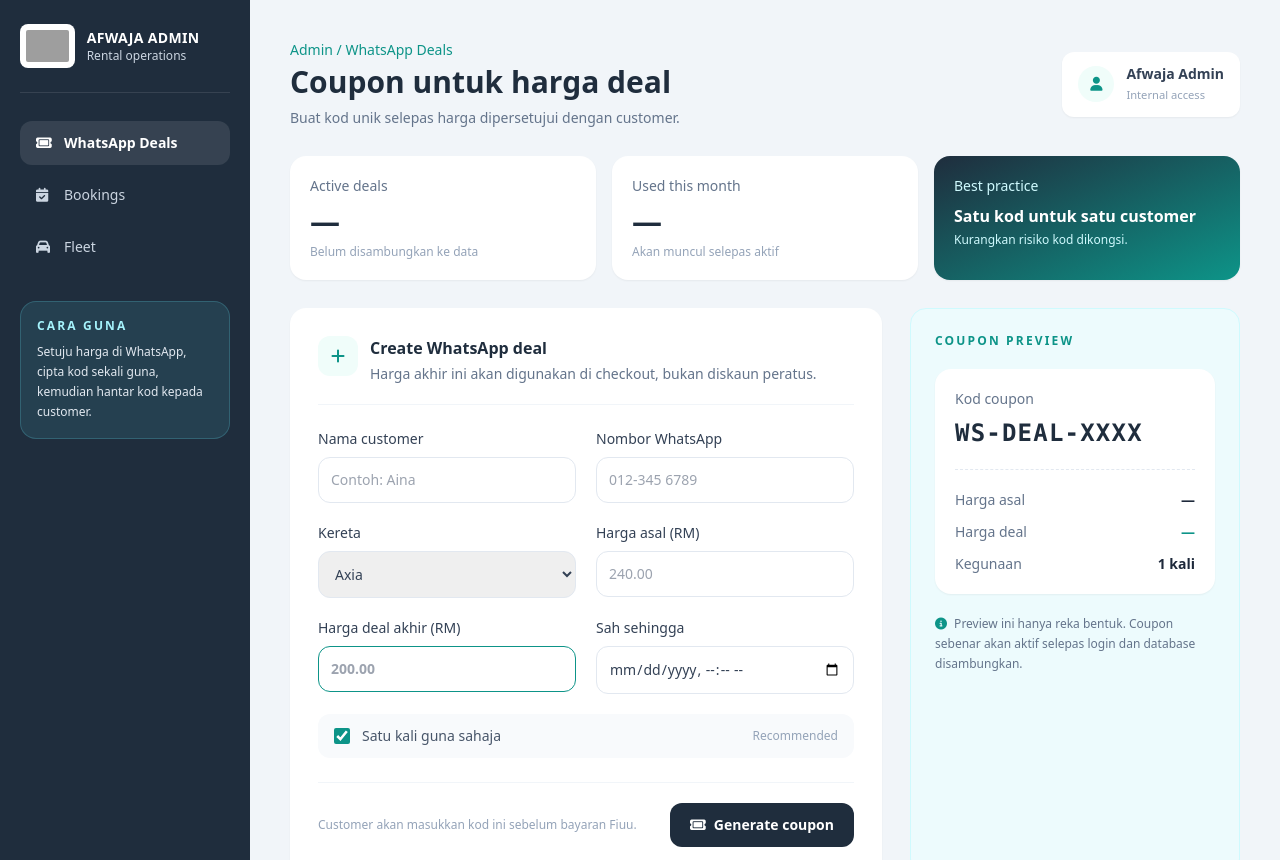
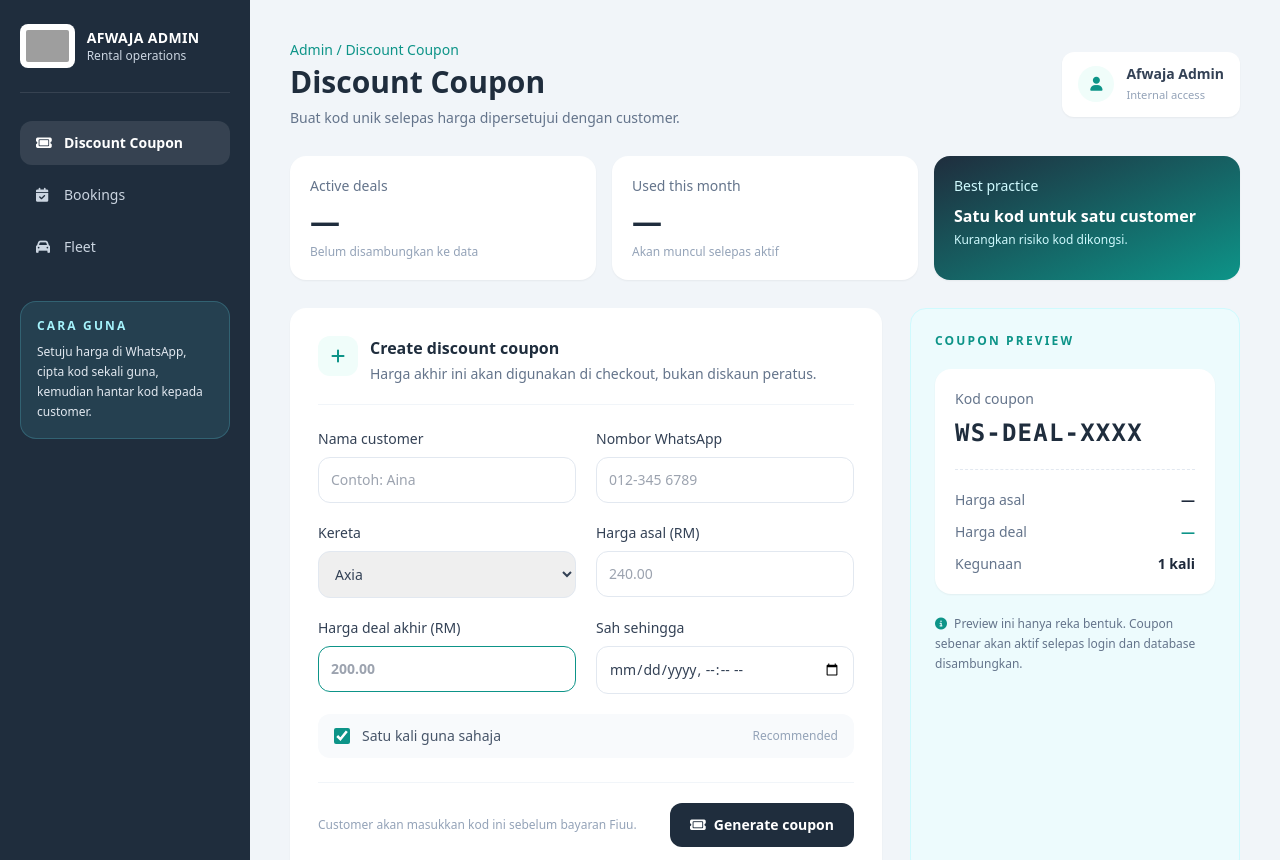
Before and after one commit to afwajatrading/afwajav3-backend, a website: page admin-coupons.html in a window 1280 px wide. Shown: the top 860 px of the page. Drawn offline with nearby package versions, Linux system fonts and the light colour scheme; grey boxes are pictures that could not be loaded.

Commit message:
Rename coupon dashboard to Discount Coupon

```diff
--- a/admin-coupons.html
+++ b/admin-coupons.html
@@ -4,7 +4,7 @@
     <meta charset="UTF-8">
     <meta name="viewport" content="width=device-width, initial-scale=1.0">
     <meta name="robots" content="noindex, nofollow">
-    <title>Coupon Deals | Afwaja Admin</title>
+    <title>Discount Coupon | Afwaja Admin</title>
     <link rel="preconnect" href="https://fonts.googleapis.com">
     <link rel="preconnect" href="https://fonts.gstatic.com" crossorigin>
     <link href="https://fonts.googleapis.com/css2?family=Poppins:wght@400;500;600;700&display=swap" rel="stylesheet">
@@ -21,7 +21,7 @@
                 <div><p class="text-sm font-semibold tracking-wide">AFWAJA ADMIN</p><p class="text-xs text-slate-300">Rental operations</p></div>
             </div>
             <nav class="mt-7 flex gap-2 overflow-x-auto lg:block lg:space-y-2">
-                <a class="flex shrink-0 items-center gap-3 rounded-xl bg-white/10 px-4 py-3 text-sm font-semibold text-white" href="#coupons"><i class="fa-solid fa-ticket w-4"></i> WhatsApp Deals</a>
+                <a class="flex shrink-0 items-center gap-3 rounded-xl bg-white/10 px-4 py-3 text-sm font-semibold text-white" href="#coupons"><i class="fa-solid fa-ticket w-4"></i> Discount Coupon</a>
                 <span class="flex shrink-0 items-center gap-3 rounded-xl px-4 py-3 text-sm text-slate-300"><i class="fa-solid fa-calendar-check w-4"></i> Bookings</span>
                 <span class="flex shrink-0 items-center gap-3 rounded-xl px-4 py-3 text-sm text-slate-300"><i class="fa-solid fa-car w-4"></i> Fleet</span>
             </nav>
@@ -33,7 +33,7 @@
 
         <main id="coupons" class="p-4 sm:p-7 lg:p-10">
             <header class="flex flex-col gap-4 sm:flex-row sm:items-center sm:justify-between">
-                <div><p class="text-sm font-medium text-afwaja-teal">Admin / WhatsApp Deals</p><h1 class="mt-1 text-2xl font-bold text-afwaja-navy sm:text-3xl">Coupon untuk harga deal</h1><p class="mt-2 text-sm text-slate-500">Buat kod unik selepas harga dipersetujui dengan customer.</p></div>
+                <div><p class="text-sm font-medium text-afwaja-teal">Admin / Discount Coupon</p><h1 class="mt-1 text-2xl font-bold text-afwaja-navy sm:text-3xl">Discount Coupon</h1><p class="mt-2 text-sm text-slate-500">Buat kod unik selepas harga dipersetujui dengan customer.</p></div>
                 <div class="flex items-center gap-3 rounded-xl bg-white px-4 py-3 text-sm shadow-sm"><span class="flex h-9 w-9 items-center justify-center rounded-full bg-teal-50 text-afwaja-teal"><i class="fa-solid fa-user"></i></span><span><strong class="block text-slate-700">Afwaja Admin</strong><small class="text-slate-400">Internal access</small></span></div>
             </header>
 
@@ -45,7 +45,7 @@
 
             <section class="mt-7 grid gap-7 xl:grid-cols-[minmax(0,1fr)_330px]">
                 <form class="rounded-2xl bg-white p-5 shadow-sm sm:p-7" id="coupon-form">
-                    <div class="flex items-start gap-3 border-b border-slate-100 pb-5"><span class="flex h-10 w-10 shrink-0 items-center justify-center rounded-xl bg-teal-50 text-afwaja-teal"><i class="fa-solid fa-plus"></i></span><div><h2 class="font-bold text-afwaja-navy">Create WhatsApp deal</h2><p class="mt-1 text-sm text-slate-500">Harga akhir ini akan digunakan di checkout, bukan diskaun peratus.</p></div></div>
+                    <div class="flex items-start gap-3 border-b border-slate-100 pb-5"><span class="flex h-10 w-10 shrink-0 items-center justify-center rounded-xl bg-teal-50 text-afwaja-teal"><i class="fa-solid fa-plus"></i></span><div><h2 class="font-bold text-afwaja-navy">Create discount coupon</h2><p class="mt-1 text-sm text-slate-500">Harga akhir ini akan digunakan di checkout, bukan diskaun peratus.</p></div></div>
                     <div class="mt-6 grid gap-5 sm:grid-cols-2">
                         <label class="block text-sm font-medium text-slate-700">Nama customer<input required class="mt-2 w-full rounded-xl border border-slate-200 px-3 py-3 outline-none transition focus:border-afwaja-teal" placeholder="Contoh: Aina" name="customerName"></label>
                         <label class="block text-sm font-medium text-slate-700">Nombor WhatsApp<input required class="mt-2 w-full rounded-xl border border-slate-200 px-3 py-3 outline-none transition focus:border-afwaja-teal" placeholder="012-345 6789" name="phone"></label>
```
